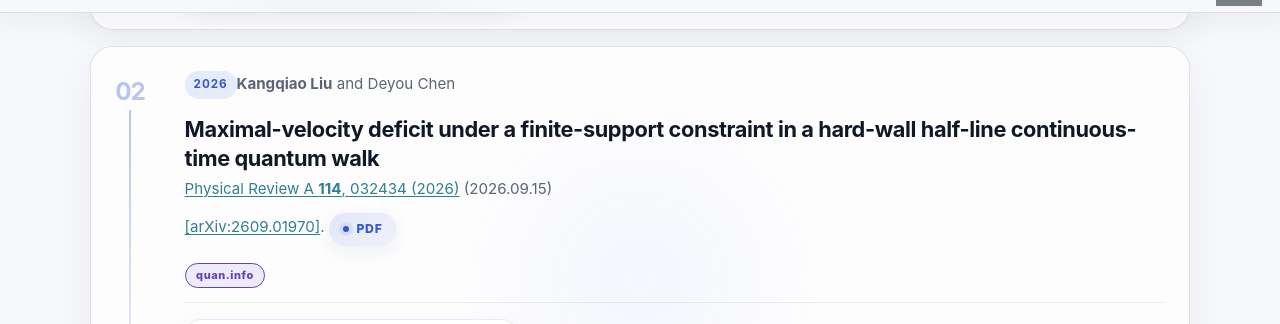
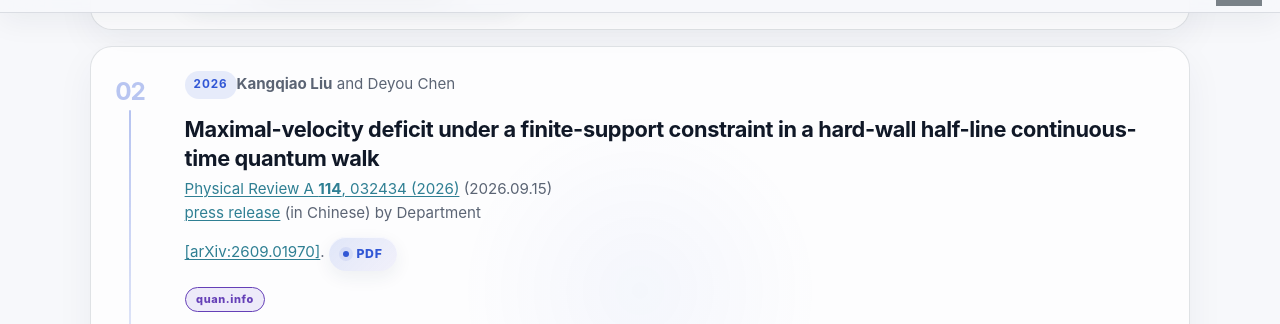
Before and after one commit to KangqiaoLiu/KangqiaoLiu.github.io, a Jekyll site: the page built from _pages/publications.md, in a window 1280 px wide and 900 px high, scrolled down 3014 px, cut to the strip 57-381 px from the top of the window. Built offline with Jekyll 4.4.1, drawn with Linux system fonts in a browser that asks for light colours.

Commit message:
Add department press release for hard-wall CTQW paper

```diff
--- a/_pages/publications.md
+++ b/_pages/publications.md
@@ -34,6 +34,7 @@ The symbol \* represents the equal contribution.
 2. **Kangqiao Liu** and Deyou Chen<br />
   *Maximal-velocity deficit under a finite-support constraint in a hard-wall half-line continuous-time quantum walk*<br />
   [Physical Review A **114**, 032434 (2026)](https://journals.aps.org/pra/abstract/10.1103/dyyr-z1k8) (2026.09.15)<br />
+  [press release](https://lxy.xhu.edu.cn/c5/4c/c575a247116/page.htm) (in Chinese) by Department<br />
   [[arXiv:2609.01970]](https://arxiv.org/abs/2609.01970). <a href="{{ '/publications/dyyr-z1k8.pdf' | relative_url }}" class="btn btn--small" target="_blank" rel="noopener">PDF</a>{% include publication-feature.html id="hardwall_ctqw" lang="en" %}
 3. Chuang Yang, Chuanhong Gao, Deyou Chen, and **Kangqiao Liu**<br />
   *Bound on Lyapunov exponents with spinning particles in Kerr–Newman spacetimes*<br />
```
